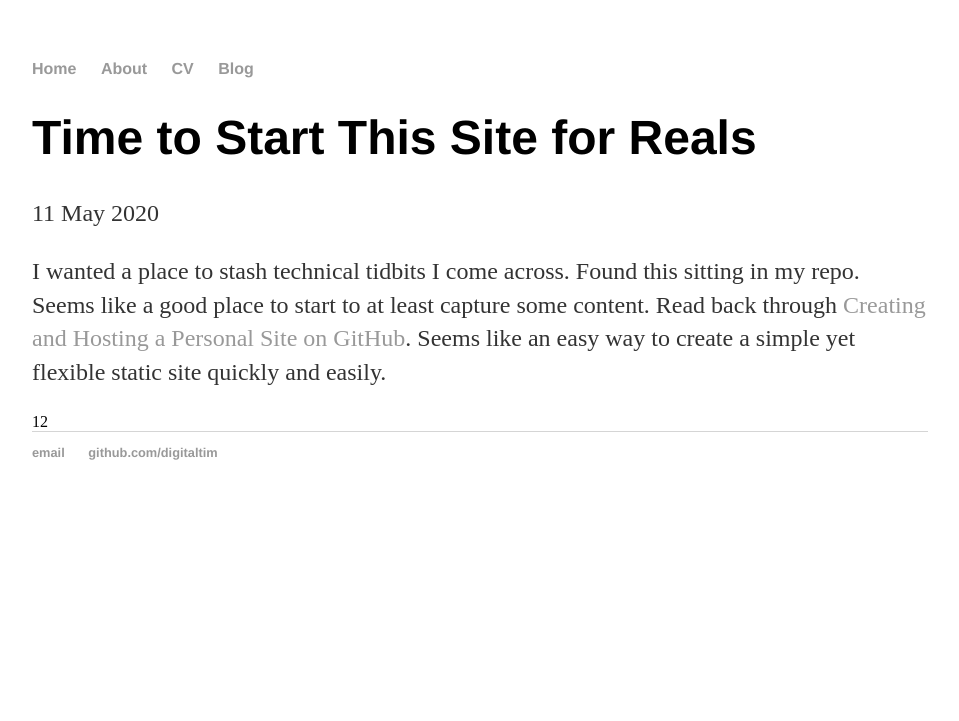
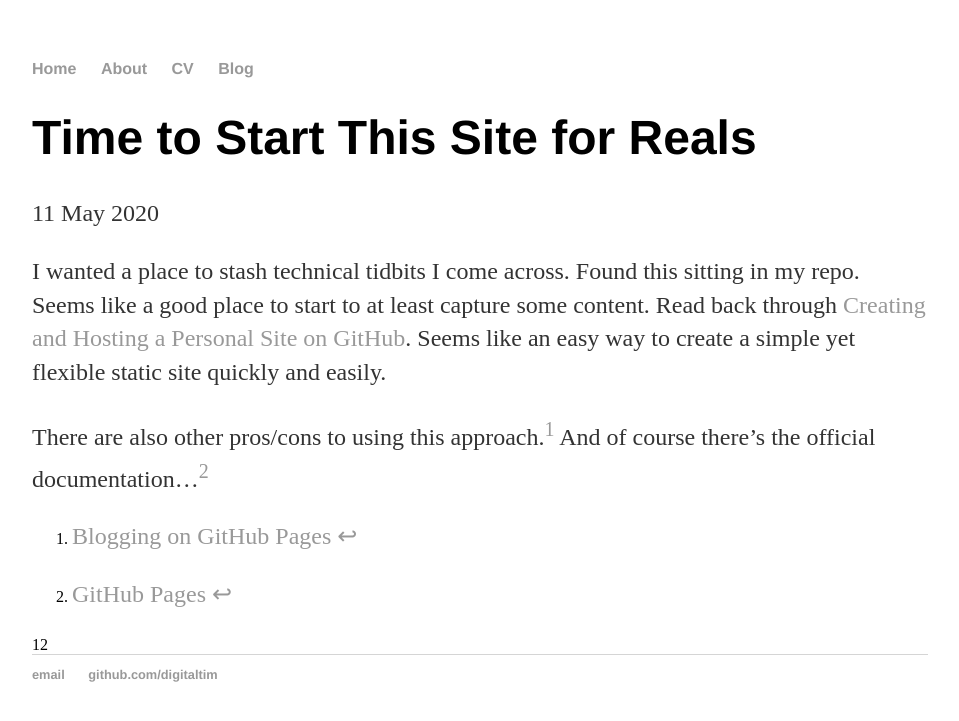
Before and after one commit to digitaltim/digitaltim.github.io, a Jekyll site: the page built from _posts/2020-05-11-time-to-start-this-site-for-reals.md, in a window 1280 px wide. Shown: the top 721 px of the page, without its empty margins (160-1119 px from the left). Built offline with Jekyll 4.4.1, drawn with Linux system fonts in a browser that asks for light colours.

Commit message:
Adds a couple more references to past blog post

```diff
--- a/_posts/2020-05-11-time-to-start-this-site-for-reals.md
+++ b/_posts/2020-05-11-time-to-start-this-site-for-reals.md
@@ -5,3 +5,8 @@ date: 2020-05-11
 ---
 
 I wanted a place to stash technical tidbits I come across. Found this sitting in my repo. Seems like a good place to start to at least capture some content. Read back through [Creating and Hosting a Personal Site on GitHub](http://jmcglone.com/guides/github-pages/ "A step-by-step beginner's guide to creating a personal website and blog using Jekyll and hosting it for free using GitHub Pages."). Seems like an easy way to create a simple yet flexible static site quickly and easily.
+
+There are also other pros/cons to using this approach.[^1] And of course there's the official documentation...[^2]
+
+[^1]: [Blogging on GitHub Pages](https://www.bloggingpro.com/archives/2018/04/04/42537/ "The Pros and Cons")
+[^2]: [GitHub Pages](https://pages.github.com/ "Websites for you and your projects.")
```
